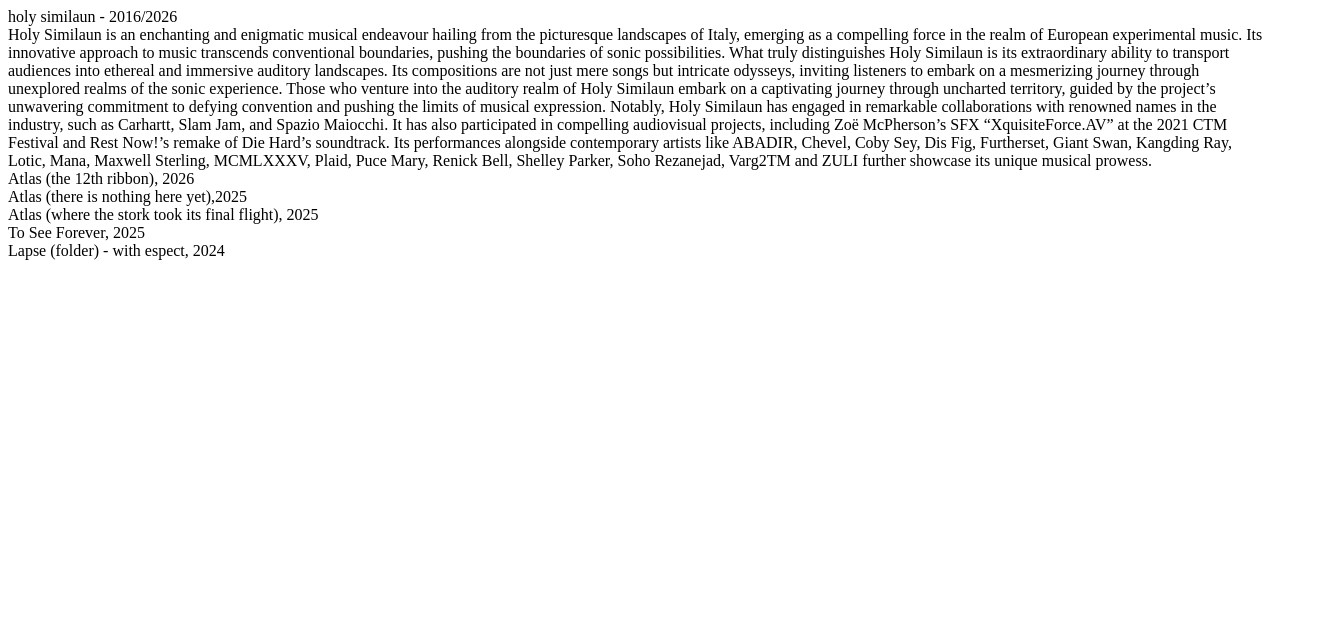
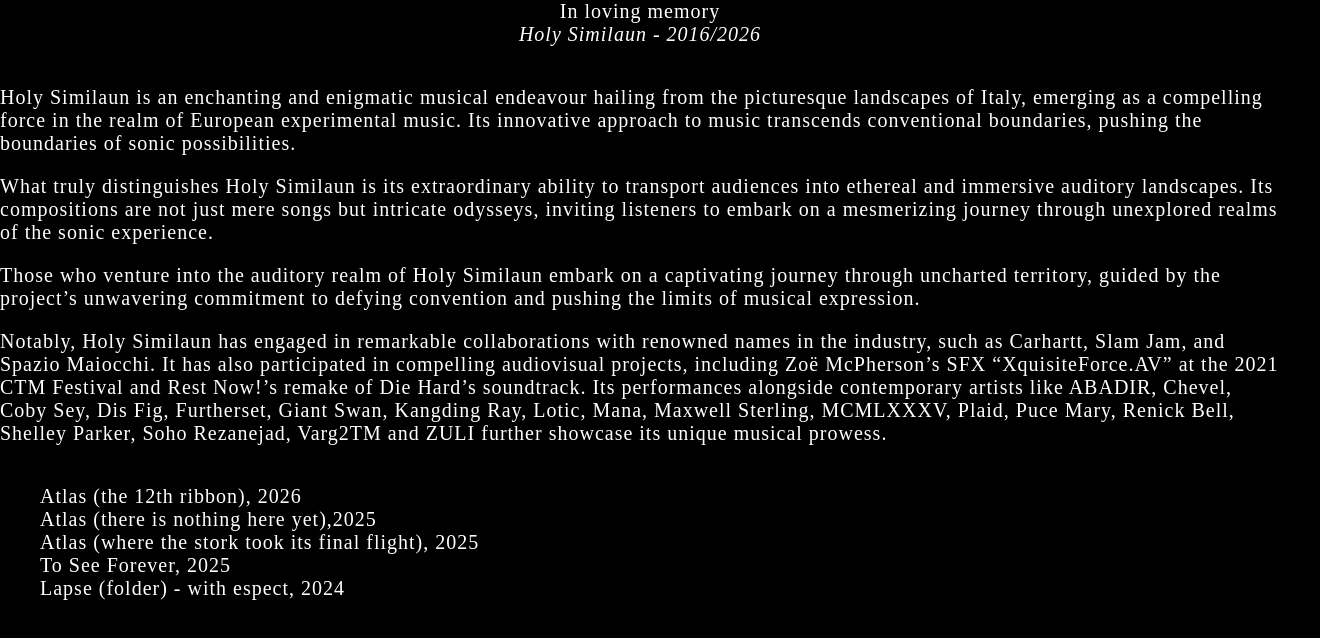
Before and after one commit to holysimilaun/holysimilaun.github.io, a plain HTML site: page index.html in a window 1280 px wide. Shown: the whole page, 1320 px wide, since content can reach past the window. Drawn offline with Linux system fonts and the light colour scheme.

Commit message:
Update index.html

```diff
--- a/index.html
+++ b/index.html
@@ -1,24 +1,75 @@
 <html>
 	<head>
+		<style>
+			body {
+				margin: 0;
+				color: white;
+				background-color: black;
+				-webkit-touch-callout: none;
+				-webkit-user-select: none;
+				-khtml-user-select: none;
+				-moz-user-select: none;
+				-ms-user-select: none;
+				user-select: none;
+				letter-spacing: 1px;
+				font-size: 20px;
+				width: 100%;
+				overflow-x: hidden;
 
+			}
+
+			.italic {
+				font-style: italic;
+			}
+
+			.bold {
+				font-style: bold;
+			}
+
+			.block {
+				margin-bottom: 2em;
+				width: 100%;
+			}
+
+			.paragraph {
+				margin-bottom: 1em;
+			}
+
+			#title {
+				text-align: center;
+			}
+
+			#releases {
+				margin-left: 2em;
+			}
+
+		</style>
 	</head>
 	<body>
-    <div id="title">holy similaun - 2016/2026</div>
-    <div id="intro">
+		<div class="block" id="title">
+			<div>In loving memory</div>
+			<div class="italic">Holy Similaun - 2016/2026</div>
+		</div>
+		<div class="block" id="intro">
+			<div class="paragraph">
 				Holy Similaun is an enchanting and enigmatic musical endeavour hailing from the picturesque landscapes of Italy, emerging as a compelling force in the realm of European experimental music.
 				Its innovative approach to music transcends conventional boundaries, pushing the boundaries of sonic possibilities.
-
+			</div>
+			<div class="paragraph">
 				What truly distinguishes Holy Similaun is its extraordinary ability to transport audiences into ethereal and immersive auditory landscapes.
 				Its compositions are not just mere songs but intricate odysseys, inviting listeners to embark on a mesmerizing journey through unexplored realms of the sonic experience.
-
+			</div>
+			<div class="paragraph">
 				Those who venture into the auditory realm of Holy Similaun embark on a captivating journey through uncharted territory, guided by the project’s unwavering commitment to defying convention and pushing the limits of musical expression.
-
+			</div>
+			<div class="paragraph">
 				Notably, Holy Similaun has engaged in remarkable collaborations with renowned names in the industry, such as Carhartt, Slam Jam, and Spazio Maiocchi.
 				It has also participated in compelling audiovisual projects, including Zoë McPherson’s SFX “XquisiteForce.AV” at the 2021 CTM Festival and Rest Now!’s remake of Die Hard’s soundtrack.
 				Its performances alongside contemporary artists like ABADIR, Chevel, Coby Sey, Dis Fig, Furtherset, Giant Swan, Kangding Ray, Lotic, Mana, Maxwell Sterling, MCMLXXXV, Plaid, Puce Mary, Renick Bell, Shelley Parker, Soho Rezanejad, Varg2TM and ZULI further showcase its unique musical prowess.
 			</div>
+		</div>
 
-    <div id="releases">
+		<div class="block" id="releases">
 			<div>Atlas (the 12th ribbon), 2026
 			<div>Atlas (there is nothing here yet),2025</div>
 			<div>Atlas (where the stork took its final flight), 2025</div>
@@ -37,7 +88,8 @@
 			<div></div>
 			<div></div>
 		</div>
-    <div id="shows"></div>
+
+		<div class="block" id="shows"></div>
 
 	</body>
 </html>
```
Lines whose indentation alone changed are shown as unchanged.
